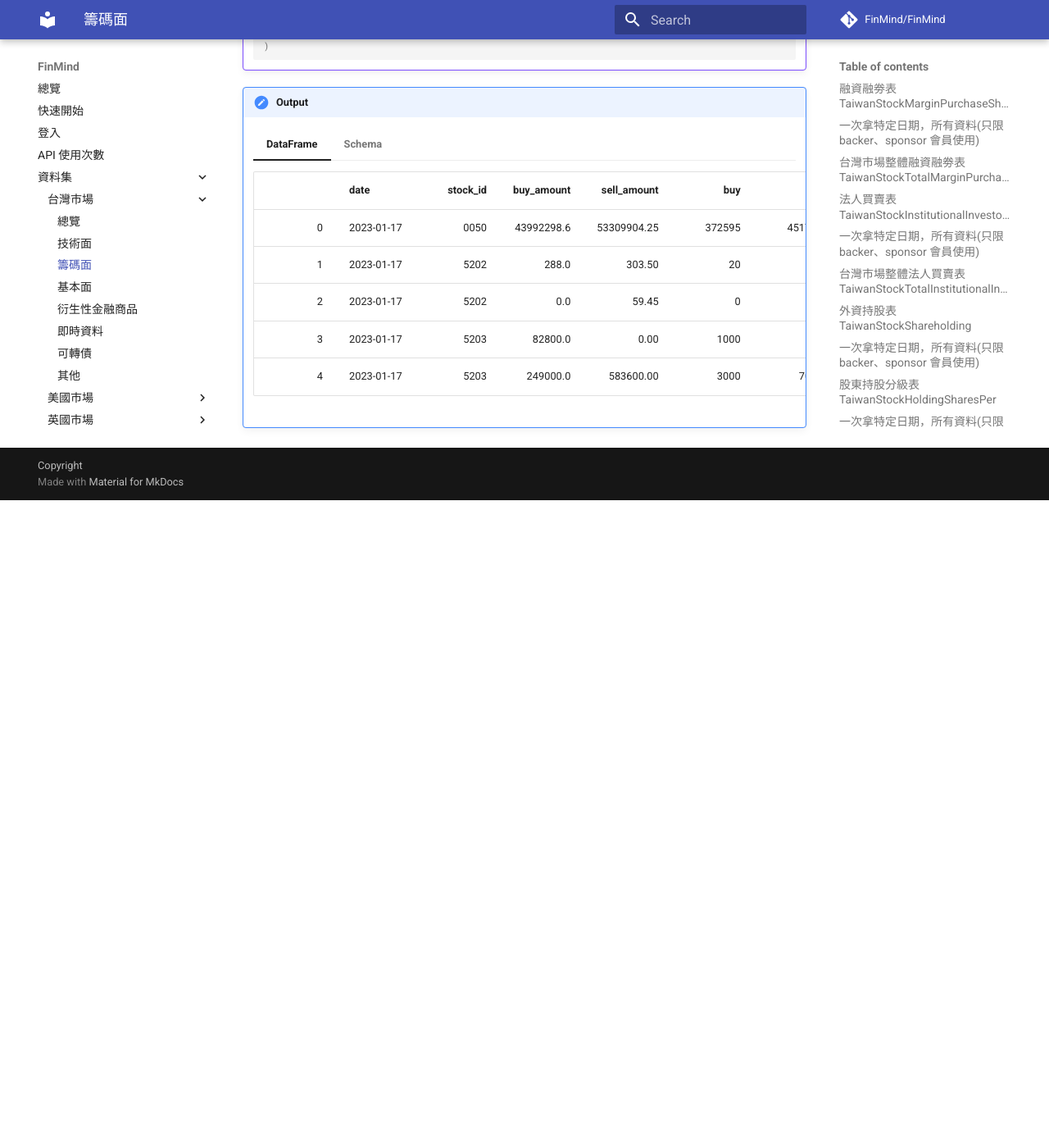
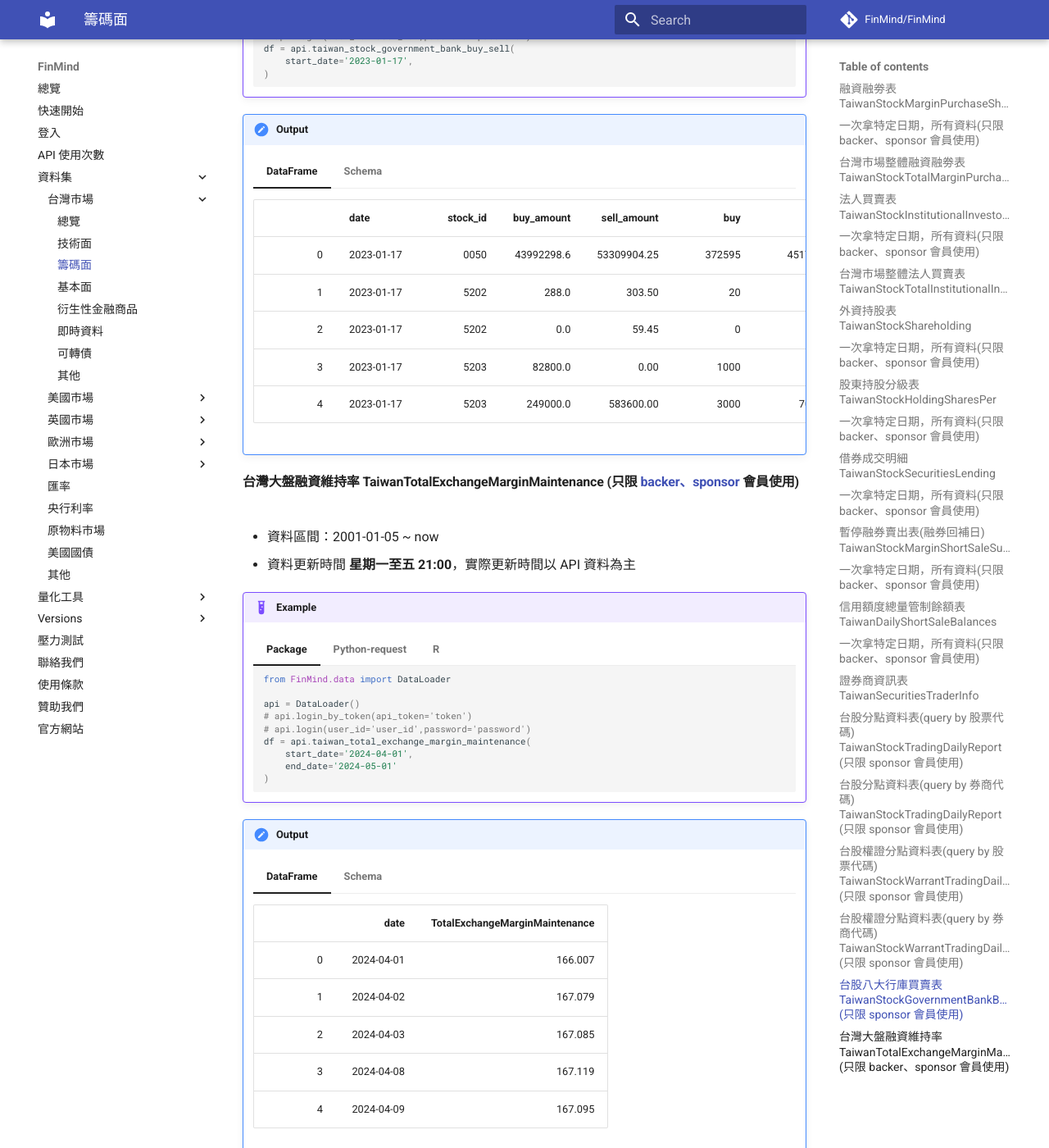
Before and after one commit to FinMind/FinMind-Doc, an MkDocs documentation site: the page built from docs/tutor/TaiwanMarket/Chip.md, in a window 1280 px wide and 1400 px high, scrolled down 19225 px. Shown: the whole window at 82% size. Built offline with MkDocs 1.6.1 and Material for MkDocs 9.7.7, drawn with Linux system fonts in a browser that asks for light colours; comment, search, counter and statistics services are not loaded; before the commit the page ends 19835 px from its top, so only the background shows below that; some of the changed text lies outside the part shown.

Commit message:
add: TaiwanTotalExchangeMarginMaintenance dataset doc

````diff
--- a/docs/tutor/TaiwanMarket/Chip.md
+++ b/docs/tutor/TaiwanMarket/Chip.md
@@ -16,6 +16,8 @@
 - [台股權證分點資料表(query by 股票代碼) TaiwanStockWarrantTradingDailyReport](https://finmind.github.io/tutor/TaiwanMarket/Chip/#query-by-taiwanstockwarranttradingdailyreport-sponsor)
 - [台股權證分點資料表(query by 券商代碼) TaiwanStockWarrantTradingDailyReport](https://finmind.github.io/tutor/TaiwanMarket/Chip/#query-by-taiwanstockwarranttradingdailyreport-sponsor_1)
 - [台股八大行庫賣賣表 TaiwanstockGovernmentBankBuySell](https://finmind.github.io/tutor/TaiwanMarket/Chip/#taiwanstockgovernmentbankbuysell-sponsor)
+- [台灣大盤融資維持率 TaiwanTotalExchangeMarginMaintenance](https://finmind.github.io/tutor/TaiwanMarket/Chip/#taiwantotalexchangemarginmaintenance-backersponsor)
+
 
 ----------------------------------
 #### 融資融劵表 TaiwanStockMarginPurchaseShortSale
@@ -1696,3 +1698,78 @@
             bank_name: str
         }
         ```
+
+#### 台灣大盤融資維持率 TaiwanTotalExchangeMarginMaintenance (只限 [backer、sponsor](https://finmindtrade.com/analysis/#/Sponsor/sponsor) 會員使用)
+
+- 資料區間：2001-01-05 ~ now
+- 資料更新時間 **星期一至五 21:00**，實際更新時間以 API 資料為主
+
+!!! example
+    === "Package"
+        ```python
+        from FinMind.data import DataLoader
+
+        api = DataLoader()
+        # api.login_by_token(api_token='token')
+        # api.login(user_id='user_id',password='password')
+        df = api.taiwan_total_exchange_margin_maintenance(
+            start_date='2024-04-01',
+            end_date='2024-05-01'
+        )
+        ```
+    === "Python-request"
+        ```python
+        import requests
+        import pandas as pd
+        url = "https://api.finmindtrade.com/api/v4/data"
+        parameter = {
+            "dataset": "TaiwanTotalExchangeMarginMaintenance",
+            "start_date": "2020-04-01",
+            "end_date": "2020-05-01",
+            "token": "", # 參考登入，獲取金鑰
+        }
+        data = requests.get(url, params=parameter)
+        data = data.json()
+        data = pd.DataFrame(data['data'])
+        print(data.head())
+
+        ```
+    === "R"
+        ```R
+        library(httr)
+        library(data.table)
+        library(dplyr)
+        url = 'https://api.finmindtrade.com/api/v4/data'
+        response = httr::GET(
+        url = url,
+        query = list(
+            dataset="TaiwanTotalExchangeMarginMaintenance",
+            start_date= "2024-04-01",
+            end_date='2024-05-01'
+            token = "" # 參考登入，獲取金鑰
+        )
+        )
+        data = content(response)
+        df = data$data %>%
+        do.call('rbind',.) %>%
+        data.table
+        head(df)
+
+        ```
+
+!!! output
+    === "DataFrame"
+        |    |   date | TotalExchangeMarginMaintenance       |
+        |---:|--------:|-------------------------------------:|
+        |  0  |    2024-04-01    |   166.007    |
+        |  1  |    2024-04-02    |   167.079    |
+        |  2  |    2024-04-03    |   167.085    |
+        |  3  |    2024-04-08    |   167.119    |
+        |  4  |    2024-04-09    |   167.095    |
+    === "Schema"
+        ```
+        {
+            date: str,
+            TotalExchangeMarginMaintenance: float64
+        }
+        ```
````
Also changed, not shown: docs/tutor/TaiwanMarket/DataList.md (+1 -0 lines).
